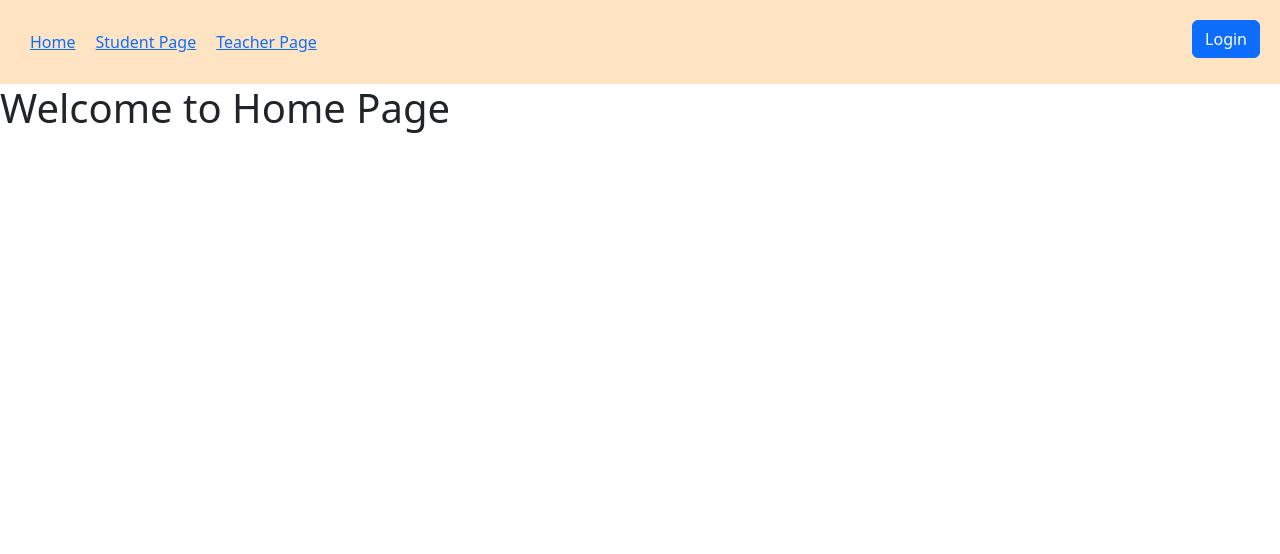
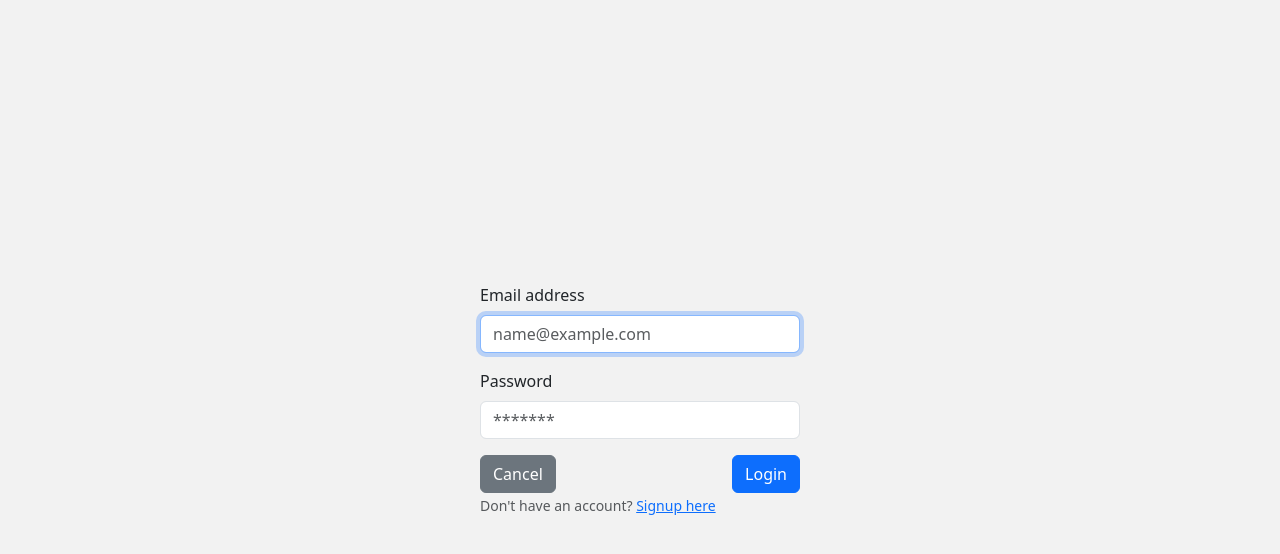
Before and after one commit to alme7airbi93/languageExamPortal, a React (Vite) app: page / in a window 1280 px wide. Shown: the top 554 px of the page. Built offline with nearby package versions, Linux system fonts and the light colour scheme.

Commit message:
add firebase store, add login page, add auth context, add private routes

```diff
--- a/package.json
+++ b/package.json
@@ -15,7 +15,8 @@
     "react": "^18.2.0",
     "react-bootstrap": "^2.10.0",
     "react-dom": "^18.2.0",
-    "react-router-dom": "^6.21.2"
+    "react-router-dom": "^6.21.2",
+    "sass": "^1.70.0"
   },
   "devDependencies": {
     "@types/react": "^18.2.43",
--- a/src/App.tsx
+++ b/src/App.tsx
@@ -1,31 +1,39 @@
-import { Routes,Route ,NavLink} from 'react-router-dom';
-import StudentPage from './pages/StudentPage';
-import TeacherPage from './pages/TeacherPage';
-import HomePage from './pages/HomePage';
-import Login from './component/Login.tsx';
+import { Routes, Route, NavLink } from "react-router-dom";
+import StudentPage from "./pages/StudentPage";
+import TeacherPage from "./pages/TeacherPage";
+import HomePage from "./pages/HomePage";
+import Login from "./component/Login.tsx";
+import PrivateRoute from "./component/PrivateRoute/PrivateRoute.tsx";
+import AuthProvider from "./hooks/AuthProvider.tsx";
 
-const App : React.FC = () => {
+const App: React.FC = () => {
   return (
     <>
-     <div className='nav_container'>
-       <div className='nav'>
-        <div className='nav_item'><NavLink to="/">Home</NavLink></div>
-        <div className='nav_item' ><NavLink to="/student">Student Page</NavLink></div>
-        <div className='nav_item' ><NavLink to="/teacher">Teacher Page</NavLink></div>
-
-      </div>
-      <div><Login/></div>
-     </div>
-
-    <Routes>
-      <Route path='/' element={<HomePage/>}/>
-      <Route path='/student' element={<StudentPage />}/>
-      <Route path='/teacher' element={<TeacherPage />}/>
-
-    </Routes>
+      {/* <div className="nav_container">
+        <div className="nav">
+          <div className="nav_item">
+            <NavLink to="/">Home</NavLink>
+          </div>
+          <div className="nav_item">
+            <NavLink to="/student">Student Page</NavLink>
+          </div>
+          <div className="nav_item">
+            <NavLink to="/teacher">Teacher Page</NavLink>
+          </div>
+        </div>
+      </div> */}
+      <AuthProvider>
+        <Routes>
+          <Route path="/" element={<Login />} />
+          <Route path="/login" element={<Login />} />
+          <Route element={<PrivateRoute />}>
+            <Route path="/student" element={<StudentPage />} />
+            <Route path="/teacher" element={<TeacherPage />} />
+          </Route>
+        </Routes>
+      </AuthProvider>
     </>
   );
 };
 
-
-export default App
+export default App;
--- a/src/component/Login.tsx/index.tsx
+++ b/src/component/Login.tsx/index.tsx
@@ -1,10 +1,9 @@
-import { useState } from 'react';
-import Button from 'react-bootstrap/Button';
-import Form from 'react-bootstrap/Form';
-import Modal from 'react-bootstrap/Modal';
+import { useState } from "react";
+import Button from "react-bootstrap/Button";
+import Form from "react-bootstrap/Form";
+import styles from "./login.module.scss";
 
-const Login: React.FC<LoginProps>= () => {
-
+const Login: React.FC<LoginProps> = () => {
   const [show, setShow] = useState(false);
 
   const handleClose = () => setShow(false);
@@ -12,17 +11,9 @@ const Login: React.FC<LoginProps>= () => {
 
   return (
     <>
-      <Button variant="primary" onClick={handleShow}>
-        Login
-      </Button>
-
-      <Modal show={show} onHide={handleClose}>
-        <Modal.Header closeButton>
-          <Modal.Title>Login</Modal.Title>
-        </Modal.Header>
-        <Modal.Body>
-          <Form>
-            <Form.Group className="mb-3" controlId="loginForm.ControlInput1">
+      <div className={`${styles.login_container}`}>
+        <Form className="m-auto w-25">
+          <Form.Group className="mb-3" controlId="loginForm.email">
             <Form.Label>Email address</Form.Label>
             <Form.Control
               type="email"
@@ -30,32 +21,30 @@ const Login: React.FC<LoginProps>= () => {
               autoFocus
             />
           </Form.Group>
-             <Form.Group className="mb-3" controlId="loginForm.ControlInput1">
-              <Form.Label>password</Form.Label>
-              <Form.Control
-                type="password"
-                placeholder="*******"
-              />
+          <Form.Group className="mb-3" controlId="loginForm.password">
+            <Form.Label>Password</Form.Label>
+            <Form.Control type="password" placeholder="*******" />
           </Form.Group>
-          </Form>
-        </Modal.Body>
-        <Modal.Footer>
+          <div className="d-flex justify-content-between">
             <Button variant="secondary" onClick={handleClose}>
-            Cancell
+              Cancel
             </Button>
             <Button variant="primary" onClick={handleClose}>
               Login
             </Button>
-        </Modal.Footer>
-      </Modal>
+          </div>
+          <Form.Text className="text-muted">
+            Don't have an account?{" "}
+            <a href="#" onClick={() => setShow(true)}>
+              Signup here
+            </a>
+          </Form.Text>
+        </Form>
+      </div>
     </>
   );
-}
+};
 
-export default Login
+export default Login;
 
-
-
-interface LoginProps{
-
-}
+interface LoginProps {}
--- /dev/null
+++ b/src/component/Login.tsx/login.module.scss
@@ -0,0 +1,8 @@
+.login_container {
+    width: 100vw;
+    height: 100vh;
+    display: flex;
+    justify-content: center;
+    align-items: center;
+    background-color: #f2f2f2;
+  }
--- /dev/null
+++ b/src/component/PrivateRoute/PrivateRoute.tsx
@@ -0,0 +1,12 @@
+import { Navigate, Outlet } from "react-router-dom";
+import { useAuth } from "../..//hooks/AuthProvider";
+
+const PrivateRoute = () => {
+  const user = useAuth();
+  console.log("user",user);
+
+  if (!user.token) return <Navigate to="/login" />;
+  return <Outlet />;
+};
+
+export default PrivateRoute;
--- /dev/null
+++ b/src/hooks/AuthProvider.tsx
@@ -0,0 +1,71 @@
+import { useContext, createContext, useState, ReactNode } from "react";
+import { useNavigate } from "react-router-dom";
+
+interface User {
+  // Define the shape of your user object here
+}
+
+interface AuthContextProps {
+  token: string;
+  user: User | null;
+  loginAction: (data: any) => Promise<void>;
+  logOut: () => void;
+}
+
+const AuthContext = createContext<AuthContextProps | undefined>(undefined);
+
+interface AuthProviderProps {
+  children: ReactNode;
+}
+
+const AuthProvider = ({ children }: AuthProviderProps) => {
+  const [user, setUser] = useState<User | null>(null);
+  const [token, setToken] = useState<string>(localStorage.getItem("site") || "");
+  const navigate = useNavigate();
+
+  const loginAction = async (data: any) => {
+    try {
+      const response = await fetch("your-api-endpoint/auth/login", {
+        method: "POST",
+        headers: {
+          "Content-Type": "application/json",
+        },
+        body: JSON.stringify(data),
+      });
+      const res = await response.json();
+      if (res.data) {
+        setUser(res.data.user);
+        setToken(res.token);
+        localStorage.setItem("site", res.token);
+        navigate("/dashboard");
+        return;
+      }
+      throw new Error(res.message);
+    } catch (err) {
+      console.error(err);
+    }
+  };
+
+  const logOut = () => {
+    setUser(null);
+    setToken("");
+    localStorage.removeItem("site");
+    navigate("/login");
+  };
+
+  return (
+    <AuthContext.Provider value={{ token, user, loginAction, logOut }}>
+      {children}
+    </AuthContext.Provider>
+  );
+};
+
+export default AuthProvider;
+
+export const useAuth = (): AuthContextProps => {
+  const context = useContext(AuthContext);
+  if (context === undefined) {
+    throw new Error("useAuth must be used within an AuthProvider");
+  }
+  return context;
+};
--- a/src/repositories/firebase-config.tsx
+++ b/src/repositories/firebase-config.tsx
@@ -1,13 +1,17 @@
+import { initializeApp } from "firebase/app";
+import { getFirestore } from "firebase/firestore";
+import { getAuth } from "firebase/auth";
 
-import { initializeApp } from 'firebase/app';
-import { getFirestore} from 'firebase/firestore';
-  // Initialize Firebase with your configuration
-    const firebaseConfig = {
+// Initialize Firebase with your configuration
+const firebaseConfig = {
+  apiKey: "AIzaSyBTBRmWCEGsledh_VUzGi2qtaq0vBwYmH4",
+  authDomain: "languageexam-2a747.firebaseapp.com",
+  projectId: "languageexam-2a747",
+  storageBucket: "languageexam-2a747.appspot.com",
+  messagingSenderId: "23138668874",
+  appId: "1:23138668874:web:c88cdd40d15672952871b3",
+};
 
-  apiKey: "",
-  projectId: "",
-  appId:""
-    };
-
-  export const app = initializeApp(firebaseConfig);
-  export const database = getFirestore;
+export const app = initializeApp(firebaseConfig);
+export const auth = getAuth(app);
+export const database = getFirestore;
```
Lines whose indentation alone changed are shown as unchanged.
